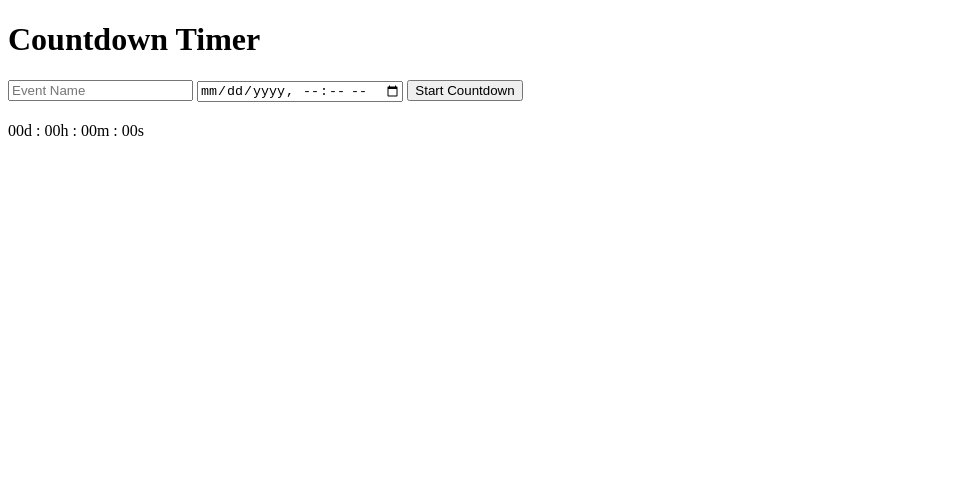
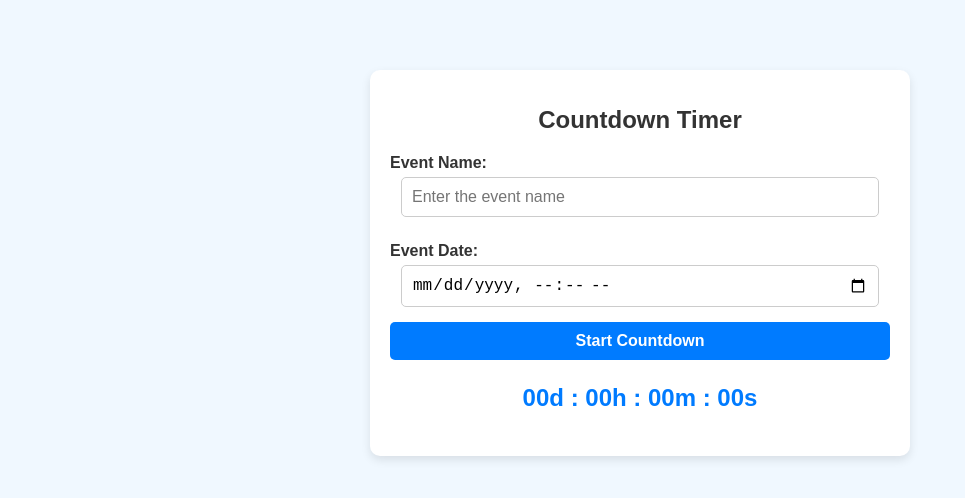
Before and after one commit to Princekayy/Countdown-timer, a plain HTML site: page index.html in a window 1280 px wide. Shown: the whole page, without its empty margins (0-965 px from the left). Drawn offline with Linux system fonts and the light colour scheme.

Commit message:
new commit on css

```diff
--- a/index.html
+++ b/index.html
@@ -4,14 +4,19 @@
   <meta charset="UTF-8">
   <meta name="viewport" content="width=device-width, initial-scale=1.0">
   <title>Countdown Timer</title>
-  <link rel="stylesheet" href="styles.css">
+  <link rel="stylesheet" href="style.css">
 </head>
 <body>
   <div class="timer-container">
     <h1>Countdown Timer</h1>
-    <input type="text" id="event-name" placeholder="Event Name">
-    <input type="datetime-local" id="event-date">
-    <button id="start-button">Start Countdown</button>
+
+    <label for="event-name">Event Name:</label>
+    <input type="text" id="event-name" name="event-name" placeholder="Enter the event name">
+
+    <label for="event-date">Event Date:</label>
+    <input type="datetime-local" id="event-date" name="event-date" title="Select the date and time of the event">
+
+    <button id="start-button" aria-label="Start the countdown">Start Countdown</button>
 
     <div class="countdown">
       <h2 id="event-title"></h2>
--- a/style.css
+++ b/style.css
@@ -0,0 +1,94 @@
+/* General Body Styling */
+body {
+    font-family: Arial, sans-serif;
+    background-color: #f0f8ff;
+    color: #333;
+    text-align: center;
+    margin: 0;
+    padding: 20px;
+  }
+
+  /* Container for Timer */
+  .timer-container {
+    max-width: 500px;
+    margin: 50px auto;
+    padding: 20px;
+    background: white;
+    box-shadow: 0 4px 10px rgba(0, 0, 0, 0.1);
+    border-radius: 10px;
+  }
+
+  /* Heading */
+  h1 {
+    font-size: 24px;
+    margin-bottom: 20px;
+  }
+
+  /* Labels */
+  label {
+    display: block;
+    font-size: 16px;
+    font-weight: bold;
+    margin: 10px 0 5px;
+    text-align: left;
+  }
+
+  /* Input Fields */
+  input {
+    width: calc(100% - 22px); /* Adjusts for padding and border */
+    padding: 10px;
+    margin-bottom: 15px;
+    font-size: 16px;
+    border: 1px solid #ccc;
+    border-radius: 5px;
+    box-sizing: border-box;
+  }
+
+  /* Button */
+  button {
+    width: 100%;
+    padding: 10px;
+    font-size: 16px;
+    font-weight: bold;
+    color: white;
+    background-color: #007bff;
+    border: none;
+    border-radius: 5px;
+    cursor: pointer;
+    transition: background-color 0.3s ease;
+  }
+
+  button:hover {
+    background-color: #0056b3;
+  }
+
+  /* Countdown Section */
+  .countdown {
+    margin-top: 20px;
+  }
+
+  #event-title {
+    font-size: 18px;
+    margin-bottom: 10px;
+  }
+
+  #timer {
+    font-size: 24px;
+    font-weight: bold;
+    color: #007bff;
+  }
+
+  /* Media Query for Mobile */
+  @media (max-width: 600px) {
+    .timer-container {
+      padding: 15px;
+    }
+
+    input, button {
+      font-size: 14px;
+    }
+
+    #timer {
+      font-size: 20px;
+    }
+  }
```
Also changed, not shown: 1 other file.
